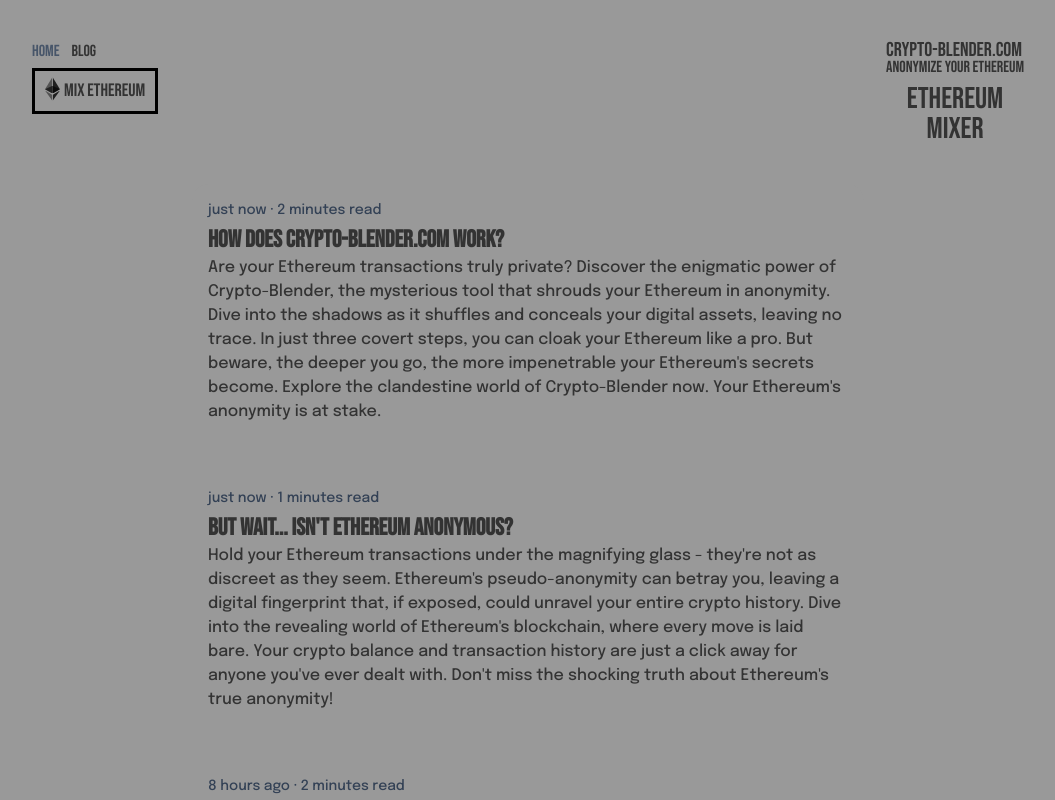
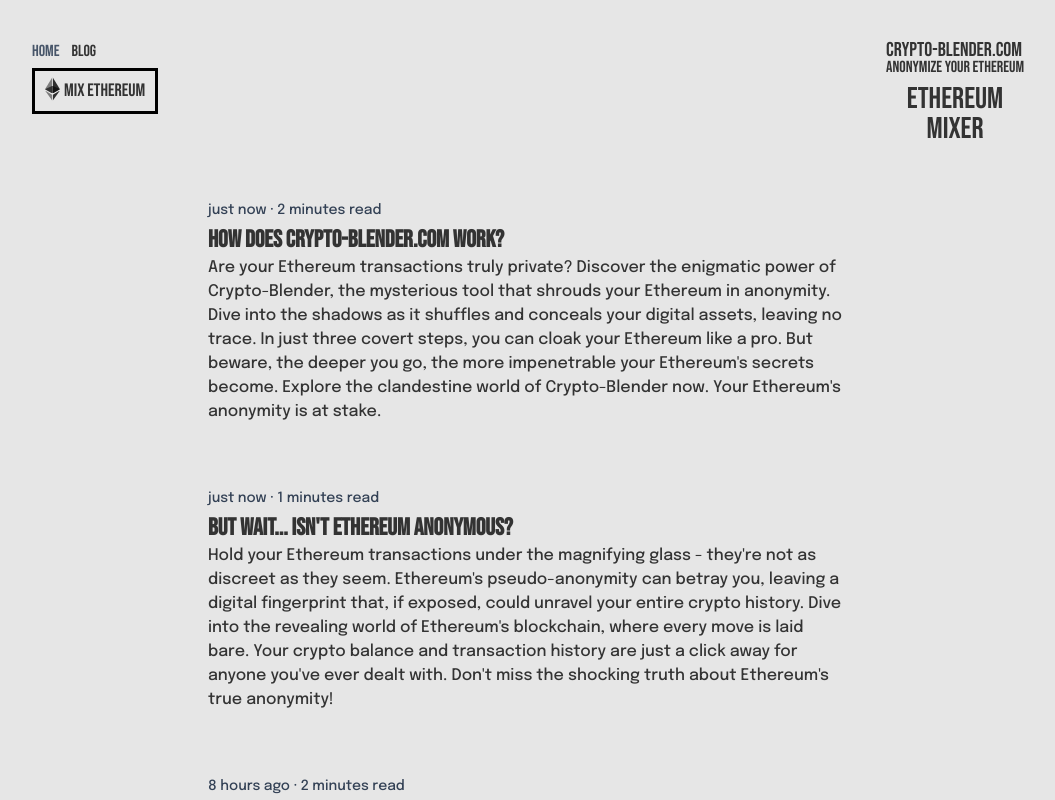
Before and after one commit to SabirKhanek/ethereum-mixer, a Next.js app: page /blog in a window 1280 px wide. Shown: the top 800 px of the page, without its empty margins (112-1167 px from the left). Built offline with nearby package versions, Linux system fonts and the light colour scheme.

Commit message:
change color scheme

```diff
--- a/src/app/blog/layout.tsx
+++ b/src/app/blog/layout.tsx
@@ -2,7 +2,7 @@
 
 export default function BlogPage({ children }: { children: React.ReactNode }) {
   return (
-    <div className="text-grey w-full bg-light-grey min-h-screen">
+    <div className="text-grey w-full bg-[#E6E6E6] min-h-screen">
       <Navbar></Navbar>
       {children}
     </div>
--- /dev/null
+++ b/src/app/blog/loading.tsx
@@ -0,0 +1,17 @@
+export default function LoadingUi() {
+  return (
+    <div className="max-w-5xl mx-auto my-0">
+      <div className="animate-pulse">
+        <div className="h-3 bg-gray-500/70 w-16 mx-auto my-0 rounded-lg mb-2"></div>
+        <div className="h-16 bg-gray-500/70 max-w-5xl mx-auto my-0 rounded-lg mb-8"></div>
+        <div className="max-w-xl mx-auto my-0">
+          <div className="h-6 bg-gray-500/70 mx-auto rounded-lg mb-4"></div>
+          <div className="h-6 bg-gray-500/70 mx-auto rounded-lg mb-4"></div>
+          <div className="h-6 bg-gray-500/70 mx-auto rounded-lg mb-4"></div>
+          <div className="h-6 bg-gray-500/70 mx-auto rounded-lg mb-4"></div>
+          <div className="h-6 bg-gray-500/70 mx-auto rounded-lg mb-4"></div>
+        </div>
+      </div>
+    </div>
+  );
+}
--- a/src/app/blog/page.tsx
+++ b/src/app/blog/page.tsx
@@ -9,7 +9,7 @@
   const articleService = new ArticleService();
   const articles = await articleService.getArticles();
   return (
-    <div className="bg-light-grey text-grey rounded-tl-2xl rounded-tr-2xl max-w-2xl p-4 mx-auto">
+    <div className="text-grey rounded-tl-2xl rounded-tr-2xl max-w-2xl p-4 mx-auto">
       {articles
         .sort((a, b) => b.uploadTime.getTime() - a.uploadTime.getTime())
         .map((article, index) => {
--- a/src/app/components/nav/index.tsx
+++ b/src/app/components/nav/index.tsx
@@ -65,7 +65,7 @@
             <div
               onClick={openModal}
               className={`z-10 cursor-pointer bg-light-grey text-white text-lg py-1.5 px-2.5 border-[3px] border-black flex gap-1 ${
-                pathname !== "/" ? " text-grey" : ""
+                pathname !== "/" ? " text-grey bg-transparent" : ""
               }`}>
               <span>
                 <Image src={eth_bg} width={15} height={15} alt="" />
```
